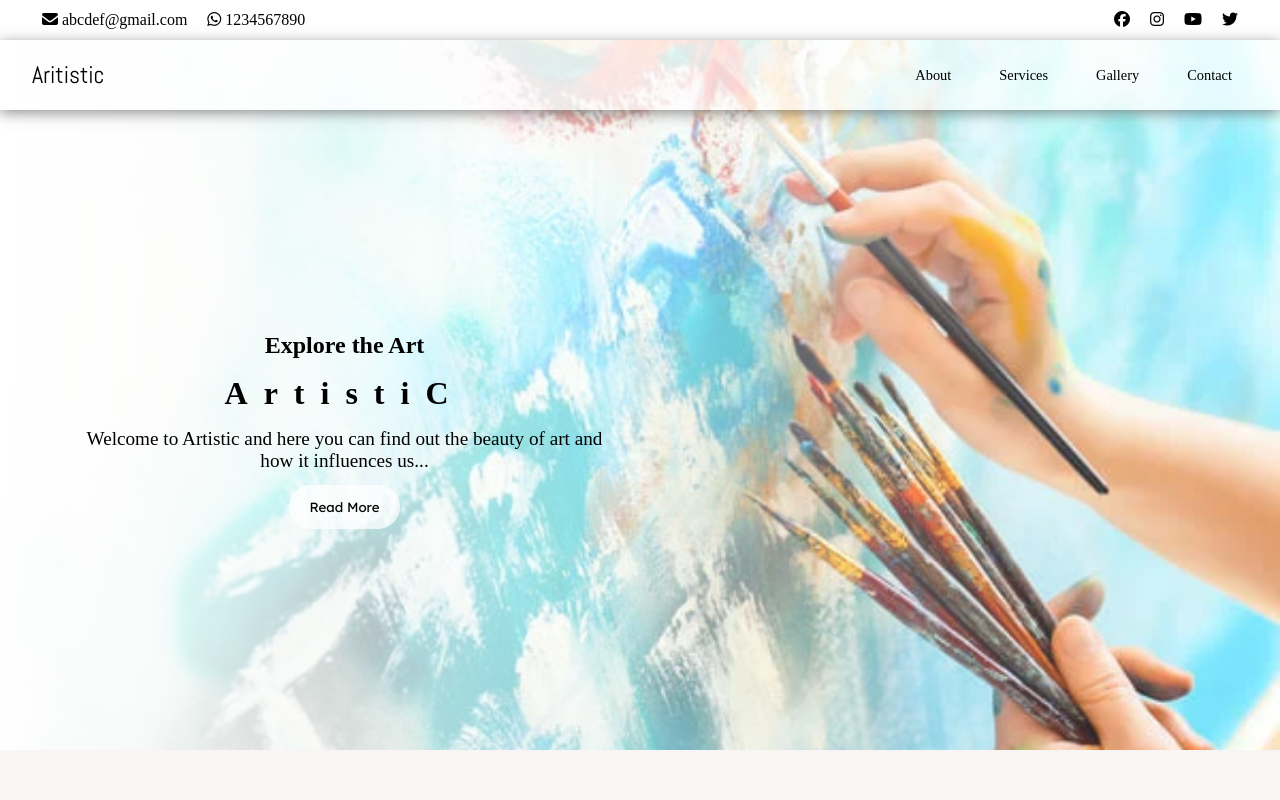
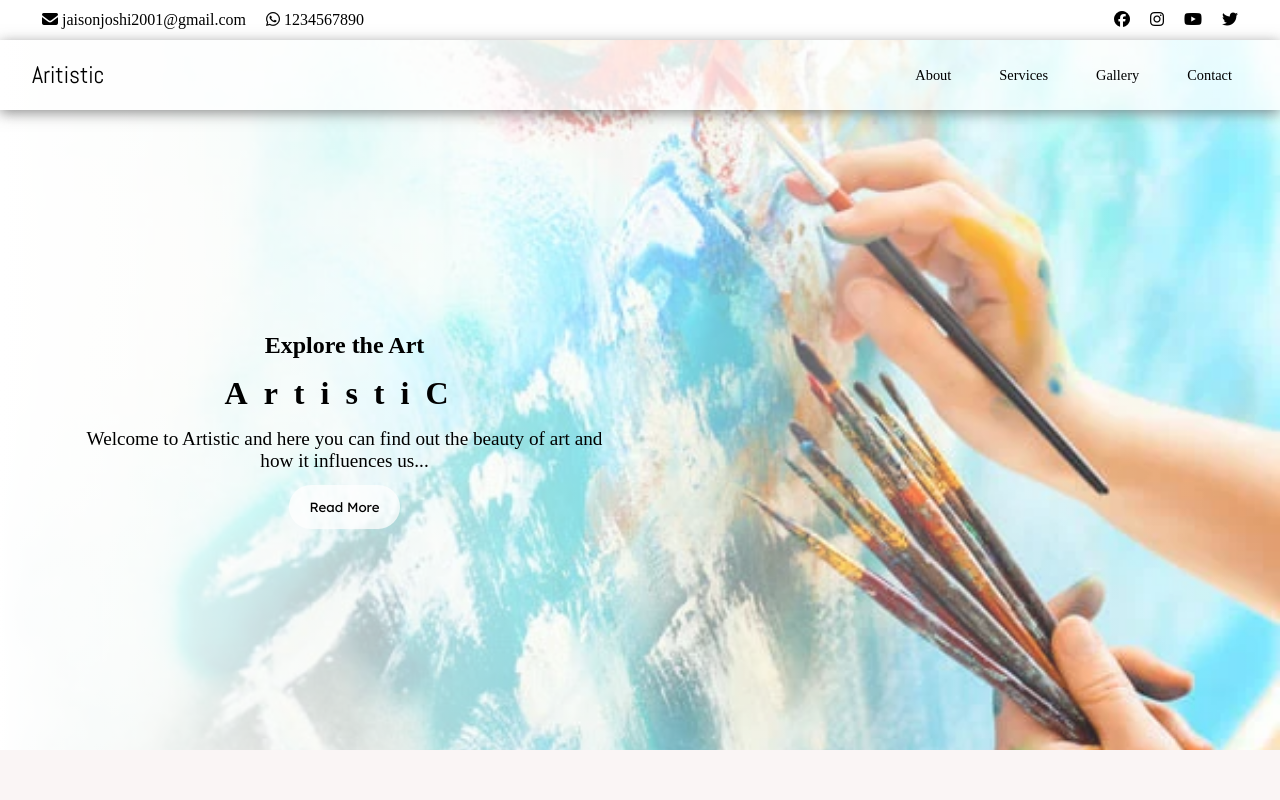
Before and after one commit to jaisonjoshi/Artistic, a website: page index.html in a window 1280 px wide. Shown: the top 800 px of the page. Drawn offline with Linux system fonts and the light colour scheme; a web font is replaced by a local one.

Commit message:
Update index.html

```diff
--- a/index.html
+++ b/index.html
@@ -17,7 +17,7 @@
         <h1 class="sr-only">this is header section</h1>
         <div class="contact-nav">
             <ul class="mail">
-                <li> <i class="fas fa-envelope"></i>&nbsp;<a href="">abcdef@gmail.com</a></li>
+                <li> <i class="fas fa-envelope"></i>&nbsp;<a href="">jaisonjoshi2001@gmail.com</a></li>
                 <li> <i class="fab fa-whatsapp"></i>&nbsp;<a href="">1234567890</a></li>
             </ul>
             <ul class="social-icons">
```
